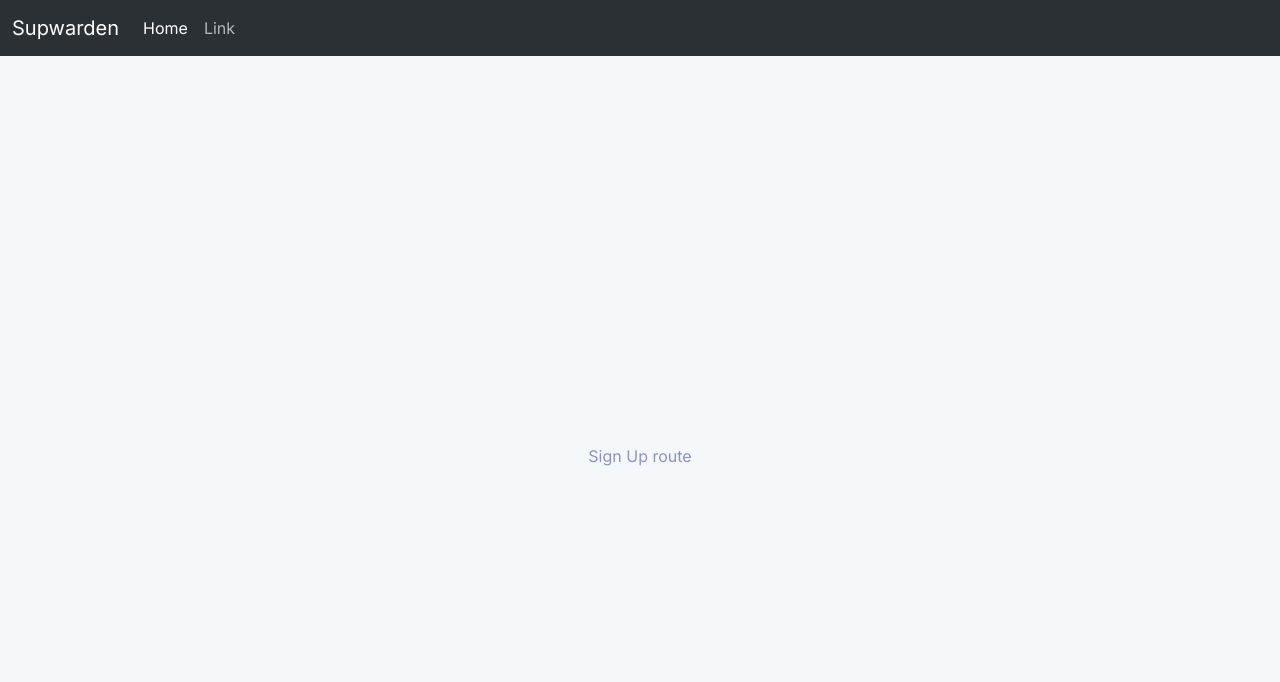
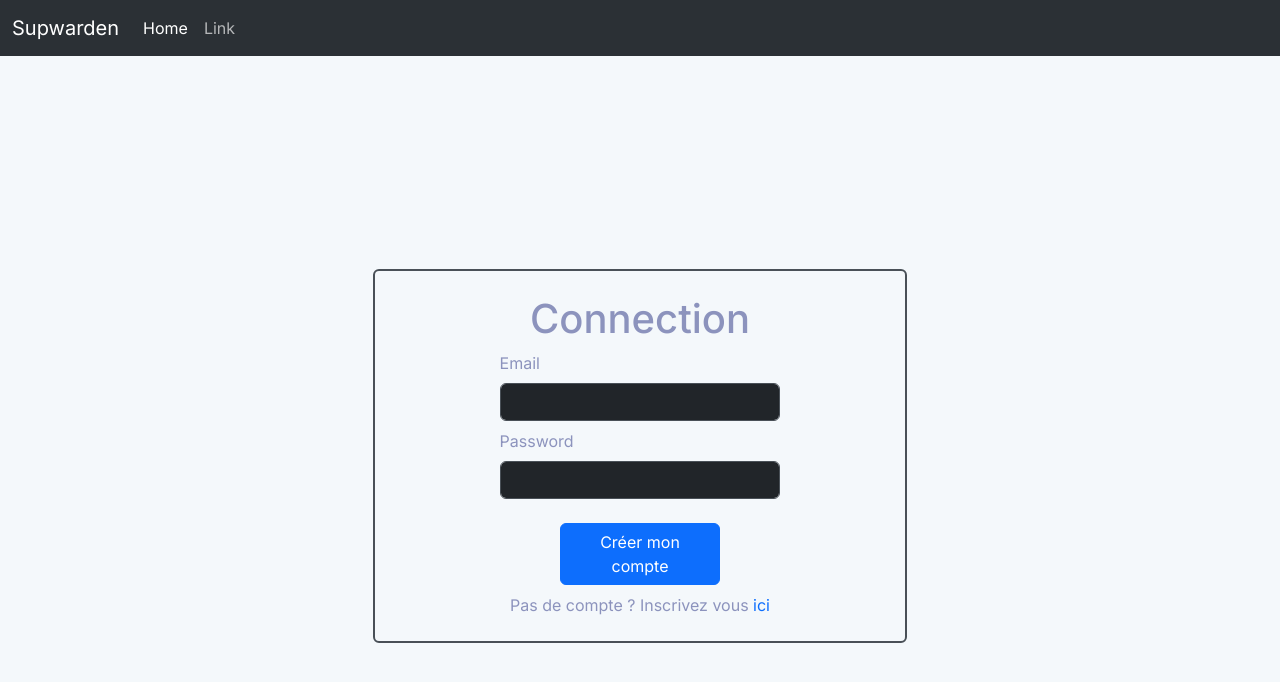
Before and after one commit to ChapelleNathan/Supwarden, a Next.js app in the folder frontend/: page /login in a window 1280 px wide. Shown: the top 682 px of the page. Built offline with nearby package versions, Linux system fonts and the light colour scheme.

Commit message:
can connect with api

```diff
--- a/frontend/src/app/(auth)/login/page.tsx
+++ b/frontend/src/app/(auth)/login/page.tsx
@@ -1,3 +1,132 @@
+'use client'
+import ServiceResponse from "@/app/DTO/ServiceResponse";
+import { AuthUserDto, ConnectedUserDto } from "@/app/DTO/UserDto";
+import axios, { AxiosError } from "axios";
+import React, { useEffect, useState } from "react";
+
 export default function SignUnRoute() {
-    return <div>Sign Up route</div>
+    const [email, setEmail] = useState('');
+    const [password, setPassword] = useState('');
+    const [errors, setErrors] = useState<Error[]>([]);
+    const [alert, setAlert] = useState<AlertProps>({ alert: false, message: '' });
+
+    const handleSubmit = async (event: React.FormEvent) => {
+        event.preventDefault();
+        const authUserDto: AuthUserDto = {
+            email: email,
+            password: password
+        };
+
+        const validations = verifyLoginForm(authUserDto)
+        setErrors(validations)
+        let serviceResponse: ServiceResponse;
+        if (validations.length == 0) {
+            try {
+                const response = await axios.post('http://localhost:8080/login', authUserDto);
+                serviceResponse = response.data as ServiceResponse;
+                const connectedUserDto = serviceResponse.data as ConnectedUserDto;
+                localStorage.setItem("token", connectedUserDto.token);
+                localStorage.setItem("email", connectedUserDto.email);
+            } catch (e: any) {
+                serviceResponse = e.response.data as ServiceResponse;
+                if (serviceResponse.httpCode == 400) {
+                    setAlert({ alert: true, message: serviceResponse.message });
+                }
+            }
+        }
+    }
+
+    return (
+        <form onSubmit={handleSubmit} className="border border-2 rounded-2 col-5 p-4 d-flex flex-column align-items-center">
+            <h1>Connection</h1>
+            <RenderAlert alert={alert.alert} message={alert.message} />
+            <div className="mb-2 col-7">
+                <label htmlFor="email" className="form-label">Email</label>
+                <input
+                    type="email"
+                    className="form-control"
+                    id="email"
+                    value={email}
+                    onChange={(e) => setEmail(e.target.value)}
+                />
+                <RenderError errors={errors} type="email" />
+            </div>
+            <div className="mb-2 col-7">
+                <label htmlFor="password" className="form-label">Password</label>
+                <input
+                    type="password"
+                    className="form-control"
+                    id="password"
+                    value={password}
+                    onChange={(e) => setPassword(e.target.value)}
+                />
+                <RenderError errors={errors} type="password" />
+            </div>
+            <button
+                type="submit"
+                className={"btn btn-primary col-4 mt-3"}
+            >Créer mon compte</button>
+            <p className="fs-6 m-0 mt-2">Pas de compte ? Inscrivez vous <span role="button" className="text-primary">ici</span></p>
+        </form>
+    )
 }
+
+interface AlertProps {
+    alert: boolean,
+    message: string
+}
+
+const RenderAlert: React.FC<AlertProps> = ({ alert, message }) => {
+    const [display, setDisplay] = useState(alert);
+    console.log(display, alert);
+    useEffect(() => {
+        setDisplay(alert)
+    }, [])
+
+    if (display) {
+        return (
+            <div className="alert alert-danger alert-dismissible w-100" role="alert">
+                <div>{message}</div>
+                <button type="button" className="btn-close" data-bs-dismiss="alert" aria-label="Close" onClick={() => setDisplay(false)}></button>
+            </div>
+        )
+    }
+    return (<></>)
+}
+
+interface ErrorProps {
+    errors: Error[];
+    type: string;
+}
+
+const RenderError: React.FC<ErrorProps> = ({ errors, type }) => {
+    let html = <></>;
+    errors.forEach(error => {
+        if (error.field == type) {
+            console.log(error);
+            html = <p className="text-danger mb-1">{error.message}</p>
+        }
+    })
+    return html;
+}
+
+function verifyLoginForm(createUserDto: AuthUserDto): Error[] {
+    let errors: Error[] = [];
+    if (createUserDto.email == '') {
+        errors.push(new Error('email', 'L\'email ne peux pas être vide'))
+    }
+
+    if (createUserDto.password == '') {
+        errors.push(new Error('password', 'Le mot de passe ne peux pas être vide'))
+    }
+    return errors;
+}
+
+class Error {
+    constructor(field: string, message: string) {
+        this.field = field;
+        this.message = message;
+    }
+    field: string = '';
+    message: string = '';
+}
--- a/frontend/src/app/(auth)/signin/page.tsx
+++ b/frontend/src/app/(auth)/signin/page.tsx
@@ -1,8 +1,7 @@
 "use client"
 
-import CreateUserDto from "@/app/DTO/UserDto";
+import {CreateUserDto} from "@/app/DTO/UserDto";
 import axios from "axios";
-import { redirect } from "next/navigation";
 import React, { useState } from "react"
 import { navigate } from "./action";
 
@@ -34,7 +33,6 @@ export default function SignInRoute() {
             navigate();
         }
     }
-
 
     return (
         <form onSubmit={handleSubmit} className="border border-2 rounded-2 col-5 p-4 d-flex flex-column align-items-center">
@@ -109,7 +107,7 @@ export default function SignInRoute() {
                 type="submit"
                 className={"btn btn-primary col-4 mt-3"}
             >Créer mon compte</button>
-            <p className="fs-6 m-0 mt-2">Déjà un compte ? connecter vous ici</p>
+            <p className="fs-6 m-0 mt-2">Déjà un compte ? connectez vous <span role="button" className="text-primary" onClick={() => navigate()}>ici</span></p>
         </form>
     )
 }
--- /dev/null
+++ b/frontend/src/app/DTO/ServiceResponse.ts
@@ -0,0 +1,5 @@
+export default interface ServiceResponse {
+    data: Object,
+    httpCode: number,
+    message: string,
+}
```
Also changed, not shown: frontend/src/app/DTO/UserDto.ts (+23 -6 lines).
